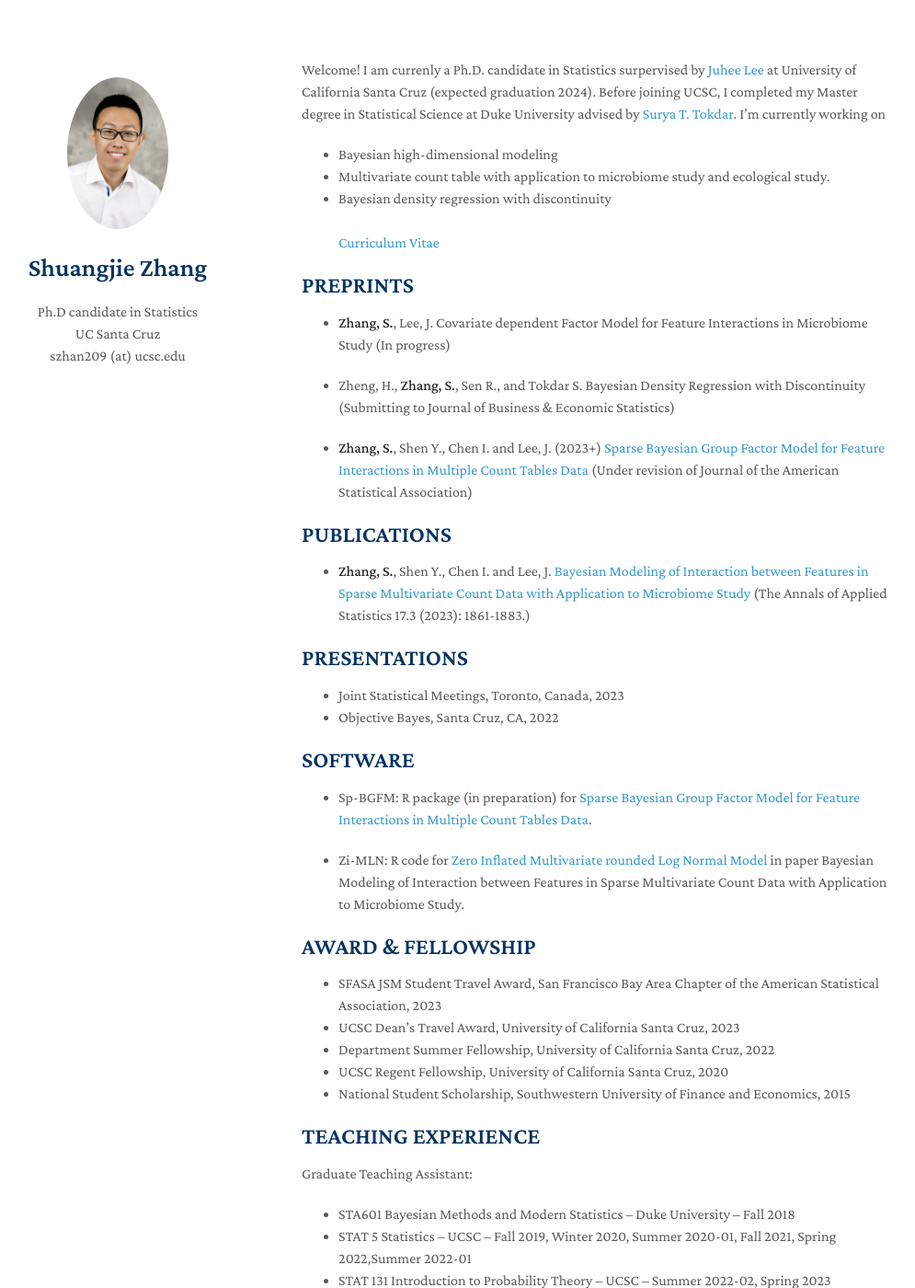
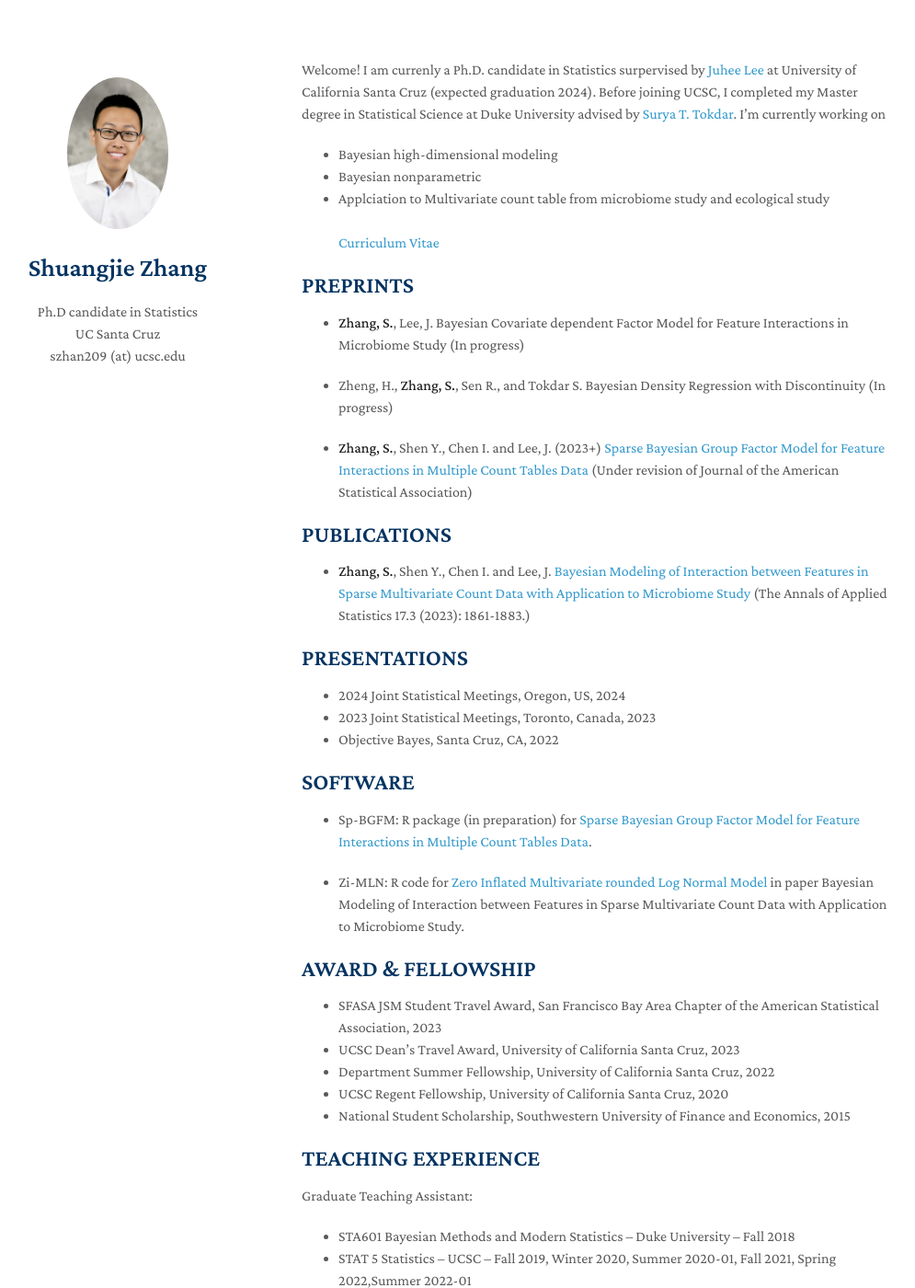
Before and after one commit to shuang-jie/shuang-jie.github.io, a Jekyll site: the page built from index.md, in a window 1280 px wide and 1400 px high. Shown: the whole window at 92% size, without its empty margins (142-1137 px from the left). Built offline with Jekyll 4.4.1, drawn with Linux system fonts in a browser that asks for light colours; nearby versions of some CDN libraries; a style sheet for code colours, icons or effects is not loaded; some of the changed text lies outside the part shown.

Commit message:
Update index.md

```diff
--- a/index.md
+++ b/index.md
@@ -4,17 +4,17 @@ layout: homepage
 
 Welcome! I am currenly a Ph.D. candidate in Statistics surpervised by [Juhee Lee](https://sites.google.com/ucsc.edu/juheelee/home?authuser=0) at University of California Santa Cruz (expected graduation 2024). Before joining UCSC, I completed my Master degree in Statistical Science at Duke University advised by [Surya T. Tokdar](http://www2.stat.duke.edu/~st118/). I’m currently working on
 - Bayesian high-dimensional modeling
-- Multivariate count table with application to microbiome study and ecological study.
-- Bayesian density regression with discontinuity
+- Bayesian nonparametric
+- Applciation to Multivariate count table from microbiome study and ecological study
 <br>
 <br>
 [Curriculum Vitae](https://shuang-jie.github.io/files/Cv.pdf)
 
 ## PREPRINTS
 
-* **Zhang, S.**, Lee, J. Covariate dependent Factor Model for Feature Interactions in Microbiome Study (In progress)
+* **Zhang, S.**, Lee, J. Bayesian Covariate dependent Factor Model for Feature Interactions in Microbiome Study (In progress)
 
-* Zheng, H., **Zhang, S.**, Sen R., and Tokdar S. Bayesian Density Regression with Discontinuity (Submitting to Journal of Business & Economic Statistics)
+* Zheng, H., **Zhang, S.**, Sen R., and Tokdar S. Bayesian Density Regression with Discontinuity (In progress)
 
 * **Zhang, S.**, Shen Y., Chen I. and Lee, J. (2023+) [Sparse Bayesian Group Factor Model for Feature Interactions in Multiple Count Tables Data](https://shuang-jie.github.io/files/SJ-P2.pdf) (Under revision of Journal of the American Statistical Association)
 
@@ -24,7 +24,8 @@ Welcome! I am currenly a Ph.D. candidate in Statistics surpervised by [Juhee Lee
 
 ## PRESENTATIONS
 
-* Joint Statistical Meetings, Toronto, Canada, 2023
+* 2024 Joint Statistical Meetings, Oregon, US, 2024
+* 2023 Joint Statistical Meetings, Toronto, Canada, 2023
 * Objective Bayes, Santa Cruz, CA, 2022
 
 ## SOFTWARE
```
Also changed, not shown: other parts of index.md (+0 -7 lines).
